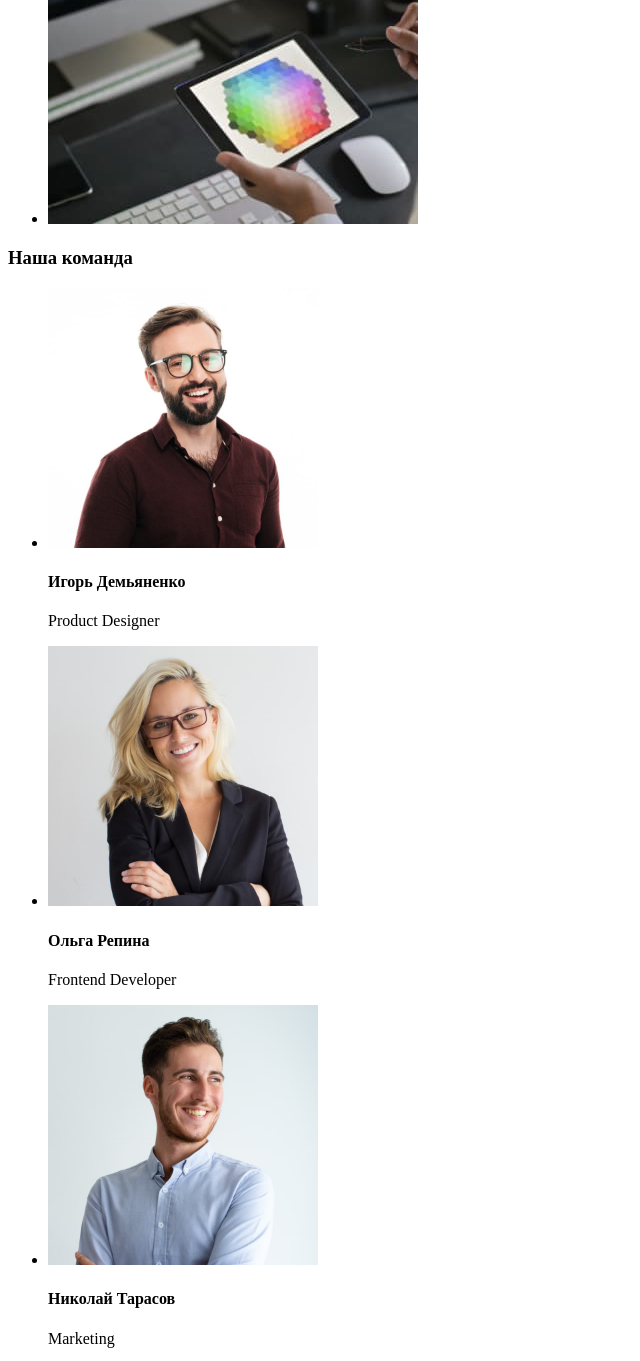
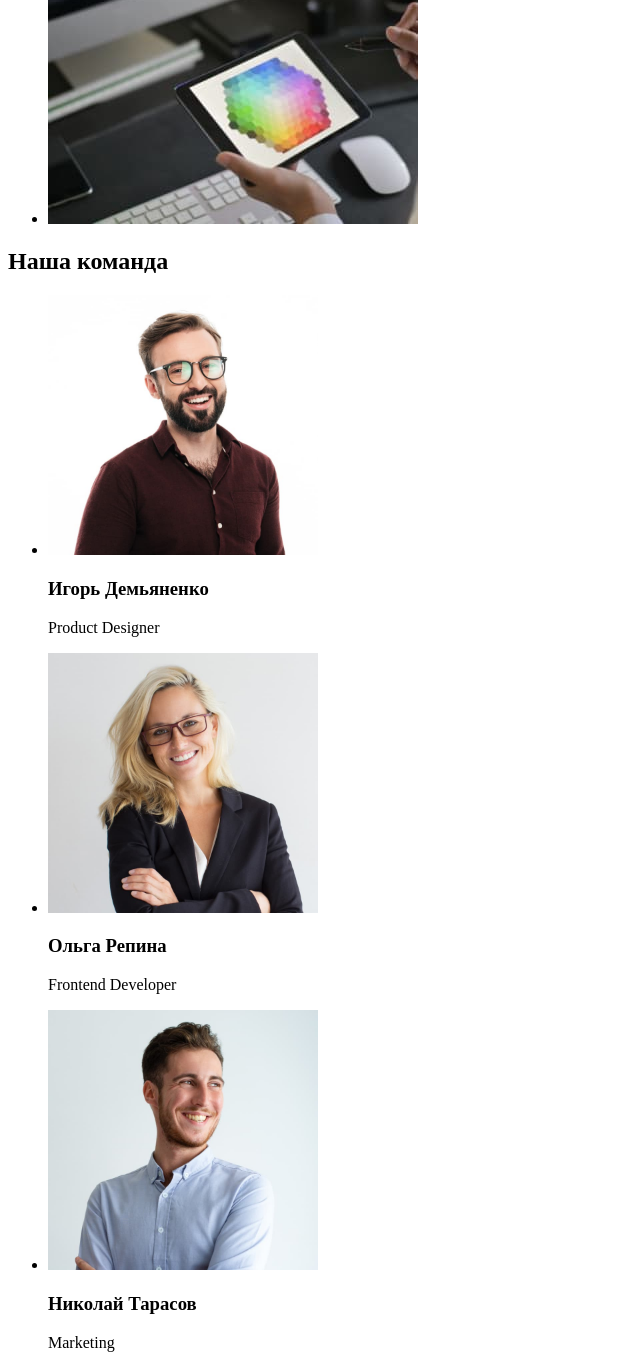
Before and after one commit to IngaPirogova/goit-markup-hw-01, a plain HTML site: page index.html in a window 1280 px wide. Shown: the part 1326-2687 px from the top of the page, without its empty margins (0-640 px from the left). Drawn offline with Linux system fonts and the light colour scheme.

Commit message:
Update index.html

```diff
--- a/index.html
+++ b/index.html
@@ -20,7 +20,7 @@
      </nav>
         <ul>
             <li><a href="">info@devstudio.com</a></li>
-            <li><a href="">+38 096 111 11 11</a></li>
+            <li><a href="">+38 099 111 11 11</a></li>
         </ul>
 
      </header>
@@ -72,33 +72,33 @@
         </ul>
     </section>
     <section>
-        <h3>Наша команда</h3>
+        <h2>Наша команда</h2>
         <ul>
             <li>
 
                 <img src="./images/igor.jpg" alt="Игорь Демьяненко" width="270">
-                <h4>Игорь Демьяненко</h4>
+                <h3>Игорь Демьяненко</h3>
                 <p>Product Designer</p>
 
             </li>
             <li>
 
                 <img src="./images/olga.jpg" alt="Ольга Репина" width="270">
-                <h4>Ольга Репина</h4>
+                <h3>Ольга Репина</h3>
                 <p>Frontend Developer</p>
 
             </li>
             <li>
 
                 <img src="./images/nickolay.jpg" alt="Николай Тарасов" width="270">
-                <h4>Николай Тарасов</h4>
+                <h3>Николай Тарасов</h3>
                 <p>Marketing</p>
 
             </li>
             <li>
 
                 <img src="./images/misha.jpg" alt="Михаил Ермаков" width="270">
-                <h4>Михаил Ермаков</h4>
+                <h3>Михаил Ермаков</h3>
                 <p>UI Designer</p>
 
             </li>
```
